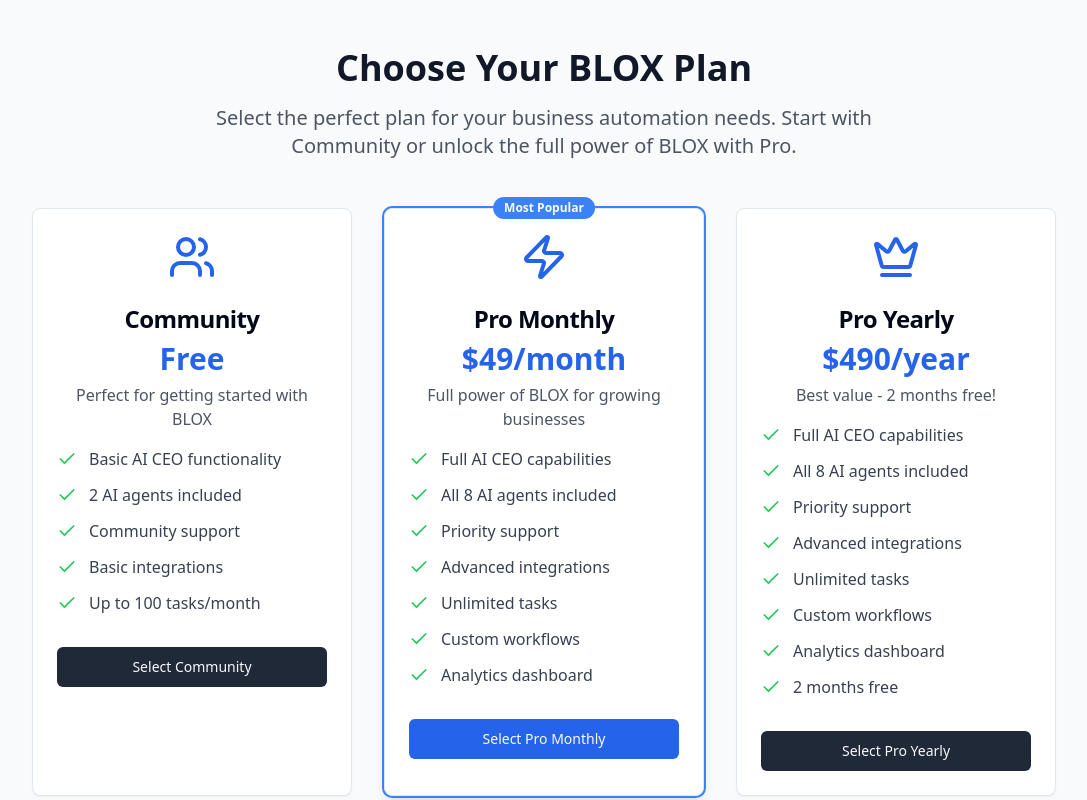
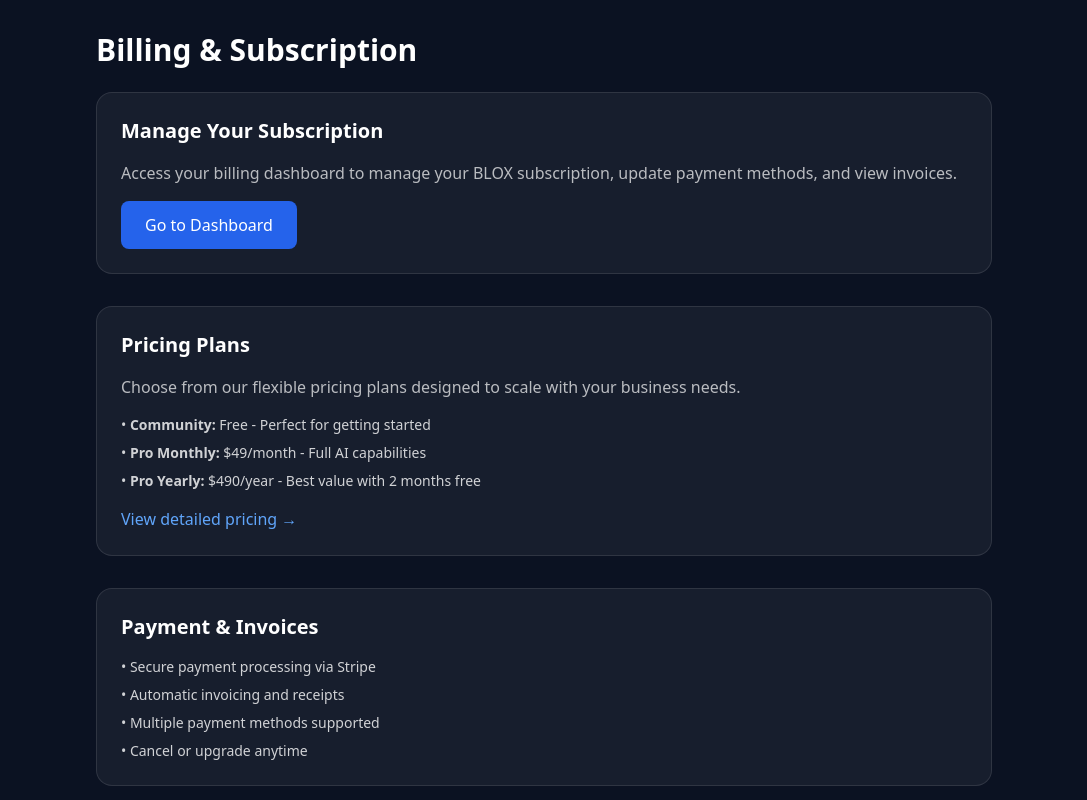
Before and after one commit to ebarlowjr2/blox1.2, a Next.js app: page /billing in a window 1280 px wide. Shown: the top 800 px of the page, without its empty margins (96-1183 px from the left). Built offline with nearby package versions, Linux system fonts and the light colour scheme; no server answers.

Commit message:
fix: Simplify billing page to remove Auth0 dependency and fix build
Co-Authored-By: Eddie Barlow Jr <eddiebarlowjr@gmail.com>

```diff
--- a/src/app/billing/page.tsx
+++ b/src/app/billing/page.tsx
@@ -1,213 +1,63 @@
-'use client';
-
-import React, { useState } from 'react';
-import { useUser } from '@auth0/nextjs-auth0/client';
-import { createTenant } from '@/lib/blox';
-import { Button } from '@/components/ui/button';
-import { Card, CardContent, CardHeader, CardTitle } from '@/components/ui/card';
-import { Badge } from '@/components/ui/badge';
-import { Check, Zap, Users, Crown } from 'lucide-react';
-
-const plans = [
-  {
-    id: 'community',
-    name: 'Community',
-    price: 'Free',
-    description: 'Perfect for getting started with BLOX',
-    features: [
-      'Basic AI CEO functionality',
-      '2 AI agents included',
-      'Community support',
-      'Basic integrations',
-      'Up to 100 tasks/month'
-    ],
-    icon: Users,
-    popular: false,
-    priceId: null
-  },
-  {
-    id: 'pro-monthly',
-    name: 'Pro Monthly',
-    price: '$49/month',
-    description: 'Full power of BLOX for growing businesses',
-    features: [
-      'Full AI CEO capabilities',
-      'All 8 AI agents included',
-      'Priority support',
-      'Advanced integrations',
-      'Unlimited tasks',
-      'Custom workflows',
-      'Analytics dashboard'
-    ],
-    icon: Zap,
-    popular: true,
-    priceId: process.env.NEXT_PUBLIC_STRIPE_PRICE_PRO_MONTH_ID
-  },
-  {
-    id: 'pro-yearly',
-    name: 'Pro Yearly',
-    price: '$490/year',
-    description: 'Best value - 2 months free!',
-    features: [
-      'Full AI CEO capabilities',
-      'All 8 AI agents included',
-      'Priority support',
-      'Advanced integrations',
-      'Unlimited tasks',
-      'Custom workflows',
-      'Analytics dashboard',
-      '2 months free'
-    ],
-    icon: Crown,
-    popular: false,
-    priceId: process.env.NEXT_PUBLIC_STRIPE_PRICE_PRO_YEAR_ID
-  }
-];
+import React from 'react';
+import Link from 'next/link';
 
 export default function BillingPage() {
-  const { user, isLoading } = useUser();
-  const [loading, setLoading] = useState<string | null>(null);
+  return (
+    <main className='min-h-screen bg-[#0b1222] text-white p-8'>
+      <div className="max-w-4xl mx-auto">
+        <h1 className='text-3xl font-semibold mb-6'>Billing & Subscription</h1>
 
-  const handlePlanSelect = async (plan: typeof plans[0]) => {
-    if (!user) return;
+        <div className="space-y-8">
+          <section className="bg-white/5 rounded-2xl border border-white/10 p-6">
+            <h2 className="text-xl font-semibold mb-4">Manage Your Subscription</h2>
+            <p className="text-white/70 mb-4">
+              Access your billing dashboard to manage your BLOX subscription, update payment methods, and view invoices.
+            </p>
+            <Link
+              href="/api/auth/login?returnTo=%2Fdashboard"
+              className="inline-block bg-blue-600 hover:bg-blue-700 text-white px-6 py-3 rounded-lg transition-colors"
+            >
+              Go to Dashboard
+            </Link>
+          </section>
 
-    setLoading(plan.id);
+          <section className="bg-white/5 rounded-2xl border border-white/10 p-6">
+            <h2 className="text-xl font-semibold mb-4">Pricing Plans</h2>
+            <p className="text-white/70 mb-4">
+              Choose from our flexible pricing plans designed to scale with your business needs.
+            </p>
+            <ul className="space-y-2 text-sm text-white/80 mb-4">
+              <li>• <strong>Community:</strong> Free - Perfect for getting started</li>
+              <li>• <strong>Pro Monthly:</strong> $49/month - Full AI capabilities</li>
+              <li>• <strong>Pro Yearly:</strong> $490/year - Best value with 2 months free</li>
+            </ul>
+            <Link
+              href="/pricing"
+              className="inline-block text-blue-400 hover:text-blue-300 transition-colors"
+            >
+              View detailed pricing →
+            </Link>
+          </section>
 
-    try {
-      if (plan.id === 'community') {
-        const tenant = await createTenant(user.name || user.email || 'Community User', 'community');
+          <section className="bg-white/5 rounded-2xl border border-white/10 p-6">
+            <h2 className="text-xl font-semibold mb-4">Payment & Invoices</h2>
+            <ul className="space-y-2 text-sm text-white/80">
+              <li>• Secure payment processing via Stripe</li>
+              <li>• Automatic invoicing and receipts</li>
+              <li>• Multiple payment methods supported</li>
+              <li>• Cancel or upgrade anytime</li>
+            </ul>
+          </section>
 
-        const response = await fetch('/api/billing/community', {
-          method: 'POST',
-          headers: { 'Content-Type': 'application/json' },
-          body: JSON.stringify({
-            tenantId: tenant.id,
-            email: user.email
-          })
-        });
-
-        if (response.ok) {
-          window.location.href = '/dashboard';
-        } else {
-          throw new Error('Failed to activate community plan');
-        }
-      } else {
-        const response = await fetch('/api/checkout/create', {
-          method: 'POST',
-          headers: { 'Content-Type': 'application/json' },
-          body: JSON.stringify({
-            priceId: plan.priceId,
-            tenantId: user.sub,
-            userSub: user.sub,
-            email: user.email,
-            billingInterval: plan.id.includes('yearly') ? 'year' : 'month'
-          })
-        });
-
-        const data = await response.json();
-        if (data.url) {
-          window.location.href = data.url;
-        } else {
-          throw new Error('Failed to create checkout session');
-        }
-      }
-    } catch (error) {
-      console.error('Plan selection error:', error);
-      alert('Failed to select plan. Please try again.');
-    } finally {
-      setLoading(null);
-    }
-  };
-
-  if (isLoading) {
-    return (
-      <div className="min-h-screen bg-gray-50 flex items-center justify-center">
-        <div className="text-center">
-          <div className="animate-spin rounded-full h-12 w-12 border-b-2 border-blue-600 mx-auto"></div>
-          <p className="mt-4 text-gray-600">Loading...</p>
+          <section className="bg-white/5 rounded-2xl border border-white/10 p-6">
+            <h2 className="text-xl font-semibold mb-4">Need Help?</h2>
+            <p className="text-white/70">
+              Have questions about billing or need to make changes to your subscription?
+              Contact our support team for assistance.
+            </p>
+          </section>
         </div>
       </div>
-    );
-  }
-
-  return (
-    <div className="min-h-screen bg-gray-50 py-12">
-      <div className="max-w-7xl mx-auto px-4 sm:px-6 lg:px-8">
-        <div className="text-center mb-12">
-          <h1 className="text-4xl font-bold text-gray-900 mb-4">
-            Choose Your BLOX Plan
-          </h1>
-          <p className="text-xl text-gray-600 max-w-3xl mx-auto">
-            Select the perfect plan for your business automation needs.
-            Start with Community or unlock the full power of BLOX with Pro.
-          </p>
-        </div>
-
-        <div className="grid grid-cols-1 md:grid-cols-3 gap-8 max-w-5xl mx-auto">
-          {plans.map((plan) => {
-            const Icon = plan.icon;
-            return (
-              <Card
-                key={plan.id}
-                className={`relative ${plan.popular ? 'ring-2 ring-blue-500 shadow-lg' : ''}`}
-              >
-                {plan.popular && (
-                  <Badge className="absolute -top-3 left-1/2 transform -translate-x-1/2 bg-blue-500">
-                    Most Popular
-                  </Badge>
-                )}
-
-                <CardHeader className="text-center pb-4">
-                  <div className="flex justify-center mb-4">
-                    <Icon className="h-12 w-12 text-blue-600" />
-                  </div>
-                  <CardTitle className="text-2xl font-bold">{plan.name}</CardTitle>
-                  <div className="text-3xl font-bold text-blue-600 mt-2">
-                    {plan.price}
-                  </div>
-                  <p className="text-gray-600 mt-2">{plan.description}</p>
-                </CardHeader>
-
-                <CardContent>
-                  <ul className="space-y-3 mb-8">
-                    {plan.features.map((feature, index) => (
-                      <li key={index} className="flex items-start">
-                        <Check className="h-5 w-5 text-green-500 mr-3 mt-0.5 flex-shrink-0" />
-                        <span className="text-gray-700">{feature}</span>
-                      </li>
-                    ))}
-                  </ul>
-
-                  <Button
-                    onClick={() => handlePlanSelect(plan)}
-                    disabled={loading === plan.id}
-                    className={`w-full ${
-                      plan.popular
-                        ? 'bg-blue-600 hover:bg-blue-700'
-                        : 'bg-gray-800 hover:bg-gray-900'
-                    }`}
-                  >
-                    {loading === plan.id ? (
-                      <div className="flex items-center">
-                        <div className="animate-spin rounded-full h-4 w-4 border-b-2 border-white mr-2"></div>
-                        Processing...
-                      </div>
-                    ) : (
-                      `Select ${plan.name}`
-                    )}
-                  </Button>
-                </CardContent>
-              </Card>
-            );
-          })}
-        </div>
-
-        <div className="text-center mt-12">
-          <p className="text-gray-600">
-            Need help choosing? <a href="/contact" className="text-blue-600 hover:underline">Contact our team</a>
-          </p>
-        </div>
-      </div>
-    </div>
+    </main>
   );
 }
```
